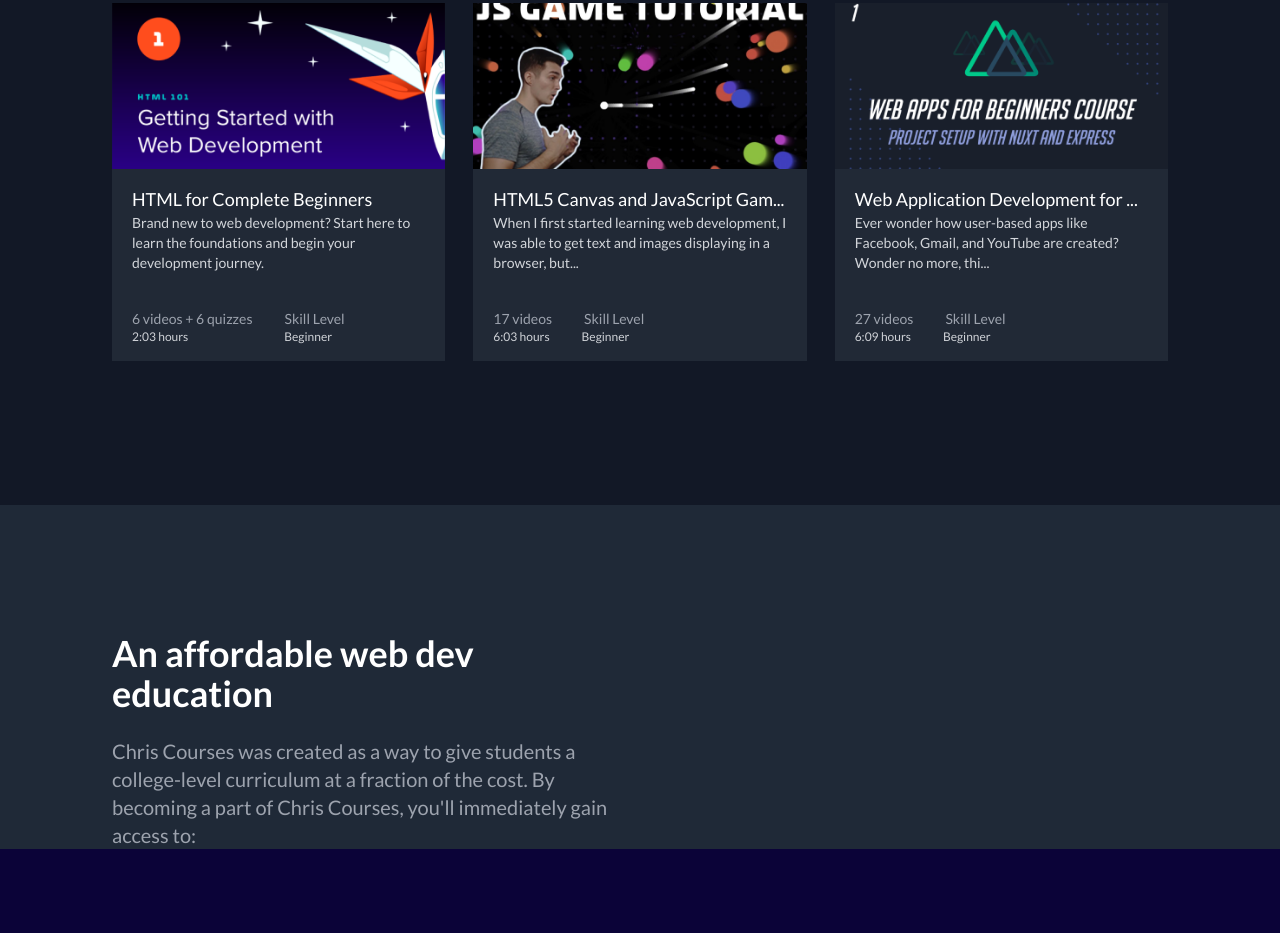
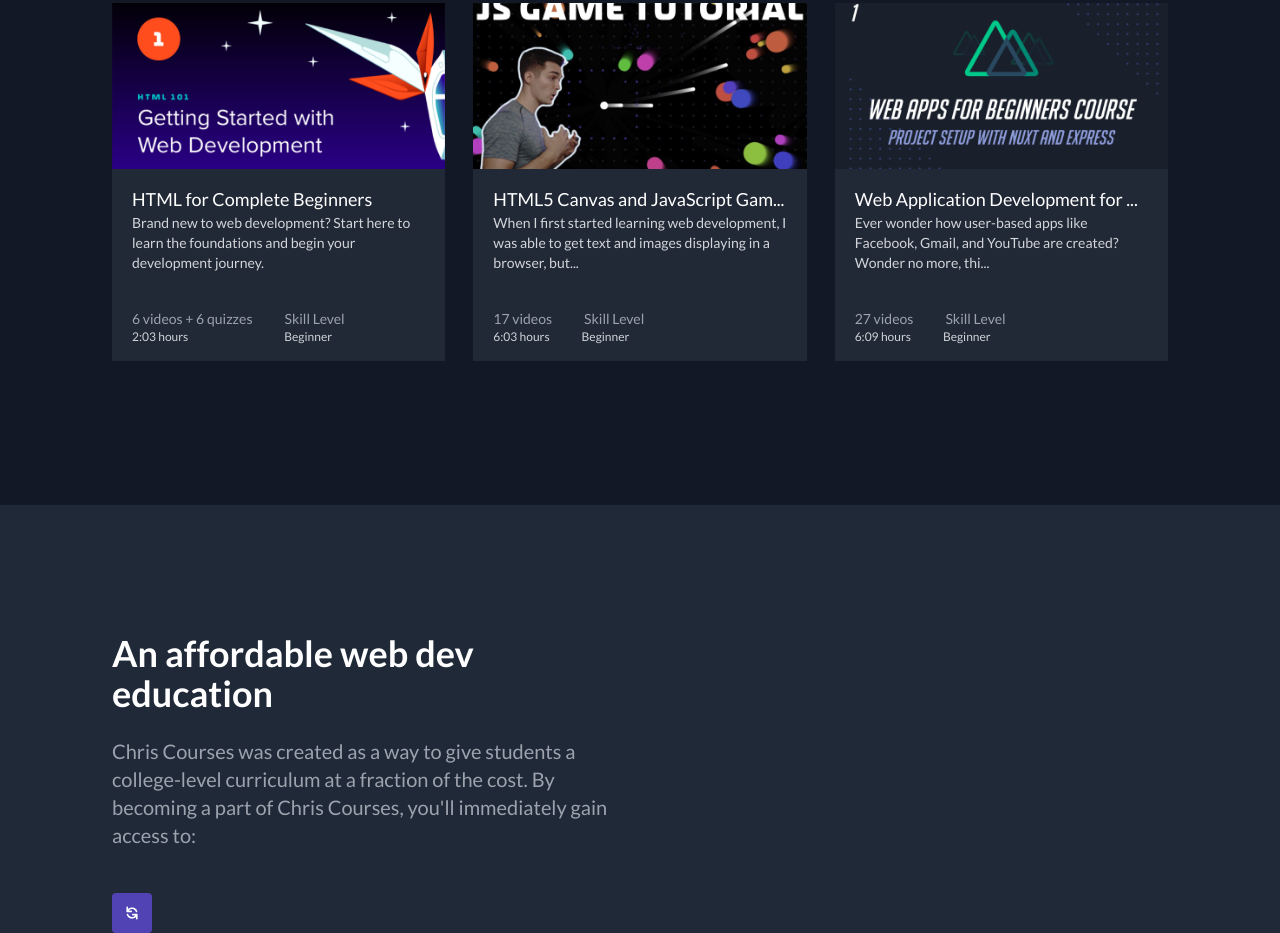
Before and after one commit to Nebenmor/course-website, a website: page public/index.html in a window 1280 px wide. Shown: the part 1005-1938 px from the top of the page. Before the commit the page ends 1854 px from the top, so only its background shows below. Drawn offline with nearby package versions, Linux system fonts and the light colour scheme.

Commit message:
implement perk 1 image

```diff
--- a/public/index.html
+++ b/public/index.html
@@ -193,8 +193,14 @@
                 <h2 class="font-bold text-white text-2xl pt-8 md:pt-32 md:text-4xl">An affordable web dev education</h2>
                 <p class="font-normal text-lighterGray text-xl mt-4 md:mt-6">Chris Courses was created as a way to give students a college-level curriculum at a fraction of the cost. By becoming a part of Chris Courses, you'll immediately gain access to:</p>
 
+                <!-- Perk 1 -->
+                <div class="flex items-start justify-start gap-11 pt-11">
+                    <div class="bg-iconColor p-3 rounded">
+                        <img src="./img/cyclic-arrow.svg" alt="notification-bell" class="w-4 h-4">
+                    </div>
 
-            </div>
+                </div>
+
 
          </div>
 
```
